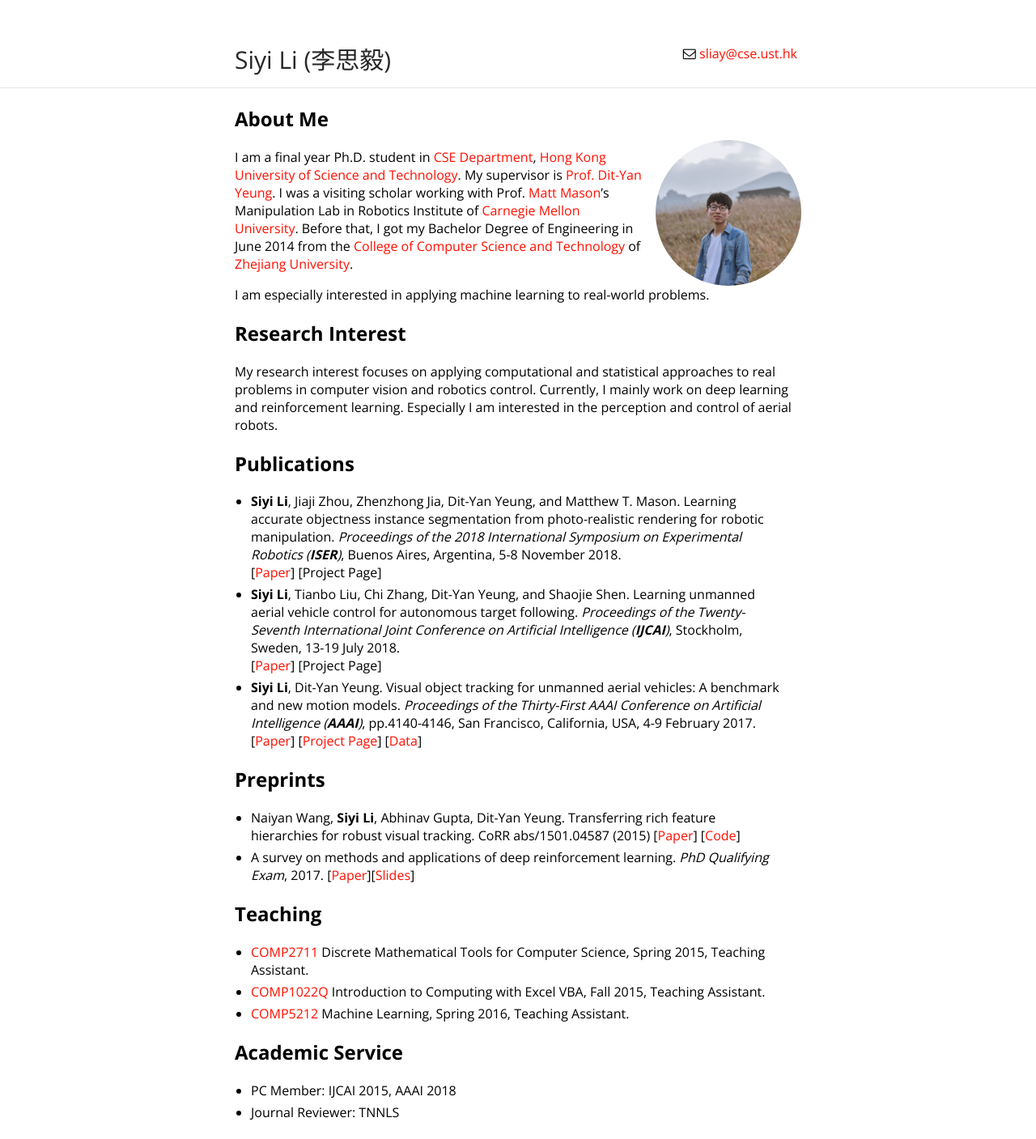
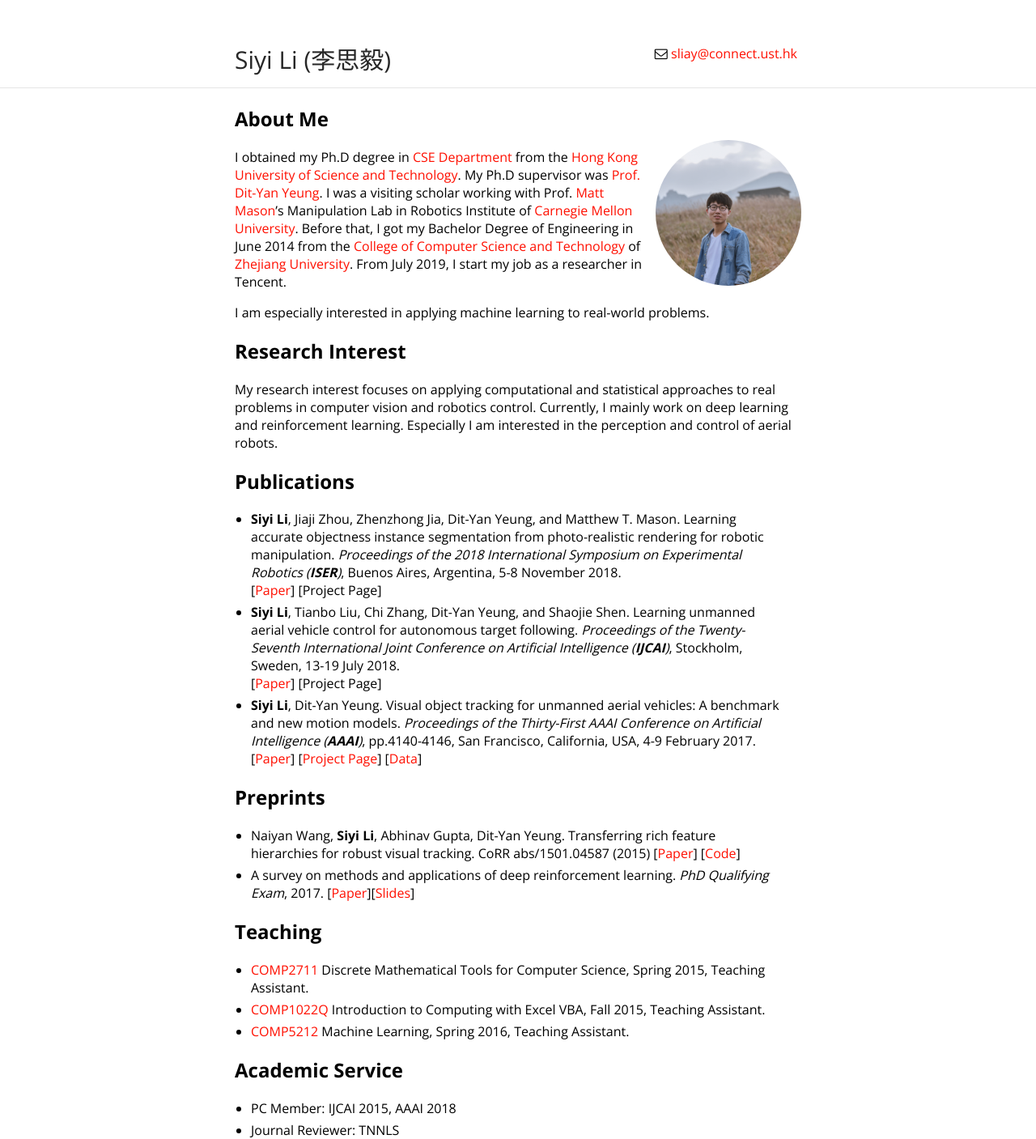
Before and after one commit to flyers/flyers.github.io, a Jekyll site: the page built from index.md, in a window 1280 px wide. Shown: the whole page at 81% size. Built offline with Jekyll 4.4.1, drawn with Linux system fonts in a browser that asks for light colours; our own code applies the rules of GitHub Pages for plain Markdown files; before the commit the page ends 1385 px from its top, so only the background shows below that.

Commit message:
update job

```diff
--- a/_layouts/default.html
+++ b/_layouts/default.html
@@ -61,7 +61,7 @@
             <a id="author-name" class="alignable pull-left" href="{{ site.url }}{{ site.baseurl }}">{{ site.title }} (李思毅)</a>
 
             <ul class="alignable pull-right navbar-ul">
-                        <li class="alignable pull-right nav-list"><i class="fa fa-envelope-o" aria-hidden="true"></i> <a href="mailto:sliay@cse.ust.hk">sliay@cse.ust.hk</a>
+                        <li class="alignable pull-right nav-list"><i class="fa fa-envelope-o" aria-hidden="true"></i> <a href="mailto:sliay@connect.ust.hk">sliay@connect.ust.hk</a>
                         </li>
                         <!-- <li class="alignable pull-right nav-list"><i class="fa fa-github-alt" aria-hidden="true"></i> <a href="https://github.com/flyers">My Github</a>
                         </li> -->
--- a/index.md
+++ b/index.md
@@ -6,7 +6,7 @@ layout: default
 
 <img class="profile-picture" src="portrait.jpg">
 
-I am a final year Ph.D. student in [CSE Department](http://www.cse.ust.hk/), [Hong Kong University of Science and Technology](http://www.ust.hk). My supervisor is [Prof. Dit-Yan Yeung](http://www.cse.ust.hk/~dyyeung). I was a visiting scholar working with Prof. [Matt Mason](http://www.cs.cmu.edu/~mason/)'s Manipulation Lab in Robotics Institute of [Carnegie Mellon University](http://www.cmu.edu/). Before that, I got my Bachelor Degree of Engineering in June 2014 from the [College of Computer Science and Technology](http://www.cs.zju.edu.cn/) of [Zhejiang University](http://www.zju.edu.cn).
+I obtained my Ph.D degree in [CSE Department](http://www.cse.ust.hk/) from the [Hong Kong University of Science and Technology](http://www.ust.hk). My Ph.D supervisor was [Prof. Dit-Yan Yeung](http://www.cse.ust.hk/~dyyeung). I was a visiting scholar working with Prof. [Matt Mason](http://www.cs.cmu.edu/~mason/)'s Manipulation Lab in Robotics Institute of [Carnegie Mellon University](http://www.cmu.edu/). Before that, I got my Bachelor Degree of Engineering in June 2014 from the [College of Computer Science and Technology](http://www.cs.zju.edu.cn/) of [Zhejiang University](http://www.zju.edu.cn). From July 2019, I start my job as a researcher in Tencent.
 
 I am especially interested in applying machine learning to real-world problems.
 
```
